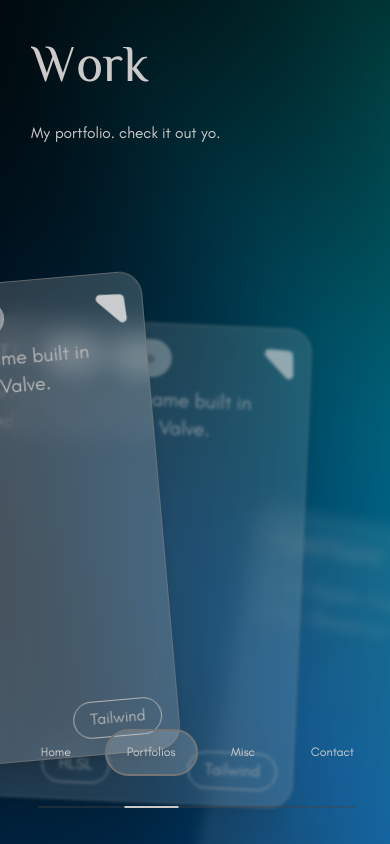
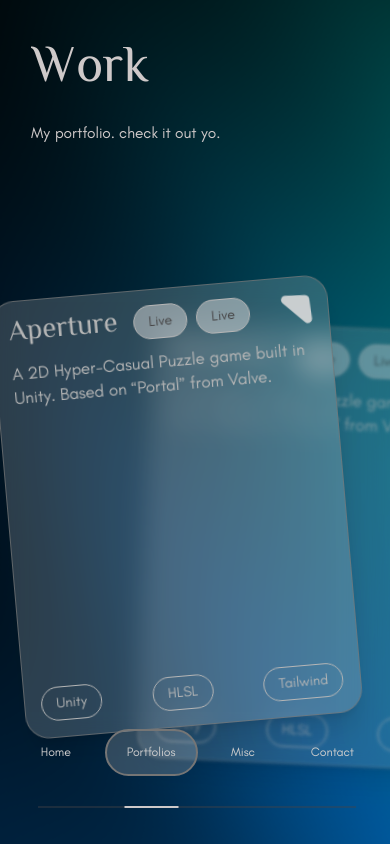
Before and after one commit to Bonevane/Portfolio, a React (Vite) app: page / in a window 390 px wide. Built offline with nearby package versions, Linux system fonts and the light colour scheme.

Commit message:
More responsiveness

```diff
--- a/src/components/cards/Cards.css
+++ b/src/components/cards/Cards.css
@@ -1,19 +1,38 @@
 .card {
   font-family: Teachers, sans-serif;
   background-color: rgba(217, 217, 217, 0.2);
-  font-size: 2rem;
-  padding: 1rem 1.6rem;
+  height: 62vh;
+  width: 54vh;
+  font-size: 2em;
+  padding: 1em 1.6em;
   color: #d9d9d9;
   cursor: pointer;
   display: flex;
   justify-content: space-between;
 
-  transition: transform 0.3s cubic-bezier(0.34, 2, 0.64, 1);
+  transition: transform 0.5s cubic-bezier(0.34, 2, 0.64, 1);
   will-change: transform;
 }
 
 .card:hover {
   transform: scale(1.02) translate(-3%, -3%);
+}
+
+.card-origin {
+  right: 5vw;
+  bottom: 8vh;
+}
+
+@media screen and (max-width: 720px) {
+  .card {
+    height: 52vh;
+    width: 40vh;
+  }
+
+  .card-origin {
+    right: -12vh;
+    bottom: 12vh;
+  }
 }
 
 .cards-container {
@@ -26,8 +45,8 @@
   align-content: center;
   color: #464546;
   background-color: rgba(217, 217, 217, 0.5);
-  font-size: 1rem;
-  padding: 0.4rem 1rem;
+  font-size: 0.5em;
+  padding: 0.4em 1em;
   border: 1px solid #b5b5b5;
   border-radius: 9999px;
   transition: transform 0.3s cubic-bezier(0.34, 2, 0.64, 1);
@@ -42,8 +61,8 @@
 .project-tag {
   text-align: center;
   align-content: center;
-  font-size: 1rem;
-  padding: 0.4rem 1rem;
+  font-size: 0.5em;
+  padding: 0.4em 1em;
   border: 1px solid #b5b5b5;
   border-radius: 9999px;
   transition: transform 0.3s cubic-bezier(0.34, 2, 0.64, 1);
--- a/src/components/cards/Cards.jsx
+++ b/src/components/cards/Cards.jsx
@@ -91,7 +91,7 @@ export default function Cards({ setCardSection }) {
   }, []);
 
   return (
-    <div className="cards-container fixed bottom-[2rem] right-[8rem] z-0">
+    <div className="cards-container fixed bottom-[2em] right-[8em] z-10 w-[100vw] h-[100vh]">
       {cards.map((text, cardIndex) => {
         const offset = (cardIndex - centerIndex) * 1.5;
         const isSelected = selectedCard === cardIndex;
@@ -108,17 +108,17 @@ export default function Cards({ setCardSection }) {
 
         const expandedStyle = isSelected
           ? {
-              transform: " scale(1.2) rotate(0deg)",
+              transform: " scale(1.15) rotate(0deg) translateX(8%)",
               zIndex: 9999,
               transition: "all 0.5s ease",
             }
           : {};
 
         const cardContent = (
-          <div className="text-left text-[#B5B5B5] flex flex-col justify-between h-full">
-            <div className="p-4">
+          <div className="text-left text-[#B5B5B5] text-[3.4vh] flex flex-col justify-between h-full">
+            <div className="py-3 px-4">
               <div className="flex mb-2 gap-4">
-                <h2 className="text-3xl font-[ElMessiri]">Aperture</h2>
+                <h2 className="text-[1em] font-[ElMessiri]">Aperture</h2>
                 <div className="flex justify-between items-center gap-2 w-full">
                   <div className="flex gap-2">
                     <h2 className="live-btn">Live</h2>
@@ -141,7 +141,7 @@ export default function Cards({ setCardSection }) {
                   )}
                 </div>
               </div>
-              <p className="text-xl font-normal ">
+              <p className="text-[0.6em] font-normal ">
                 A 2D Hyper-Casual Puzzle game built in Unity. Based on “Portal”
                 from Valve.
               </p>
@@ -157,7 +157,7 @@ export default function Cards({ setCardSection }) {
         return (
           <div
             key={cardIndex}
-            className="absolute transition-all duration-[0.5s] ease-out"
+            className="card-origin absolute transition-all duration-[0.5s] ease-out"
             onClick={() => {
               isSelected ? setSelectedCard(null) : setSelectedCard(cardIndex);
             }}
@@ -165,13 +165,11 @@ export default function Cards({ setCardSection }) {
               transform: `rotate(${-rotation}deg) translateY(${translateY}px) translateX(${translateX}px)`,
               transformOrigin: "bottom right",
               zIndex: cardIndex,
-              right: "5rem",
-              bottom: "4rem",
               ...expandedStyle,
             }}
           >
             <div
-              className={`card flex-col h-[30rem] w-[26rem] text-white font-semibold text-xl rounded-3xl shadow-xl backdrop-blur-md border border-[#757575]/70`}
+              className={`card flex-col text-white font-semibold text-xl rounded-3xl shadow-xl backdrop-blur-md border border-[#757575]/70`}
               style={{
                 filter: isSelected ? undefined : `blur(${blur}px)`,
                 opacity: isSelected ? 1 : opacity,
--- a/src/components/text/Text.jsx
+++ b/src/components/text/Text.jsx
@@ -19,7 +19,7 @@ export default function TextOverlay({ tab, cardSection, setMiscSection }) {
 
   return (
     <div
-      className={`text-container fixed gap-8 flex flex-col z-50 text-left opacity-0 animate-[fadeIn_1s_ease-in_forwards] ${
+      className={`text-container fixed gap-8 flex flex-col z-10 text-left opacity-0 animate-[fadeIn_1s_ease-in_forwards] ${
         tab === "Home" ? "in-home" : ""
       }`}
     >
```
